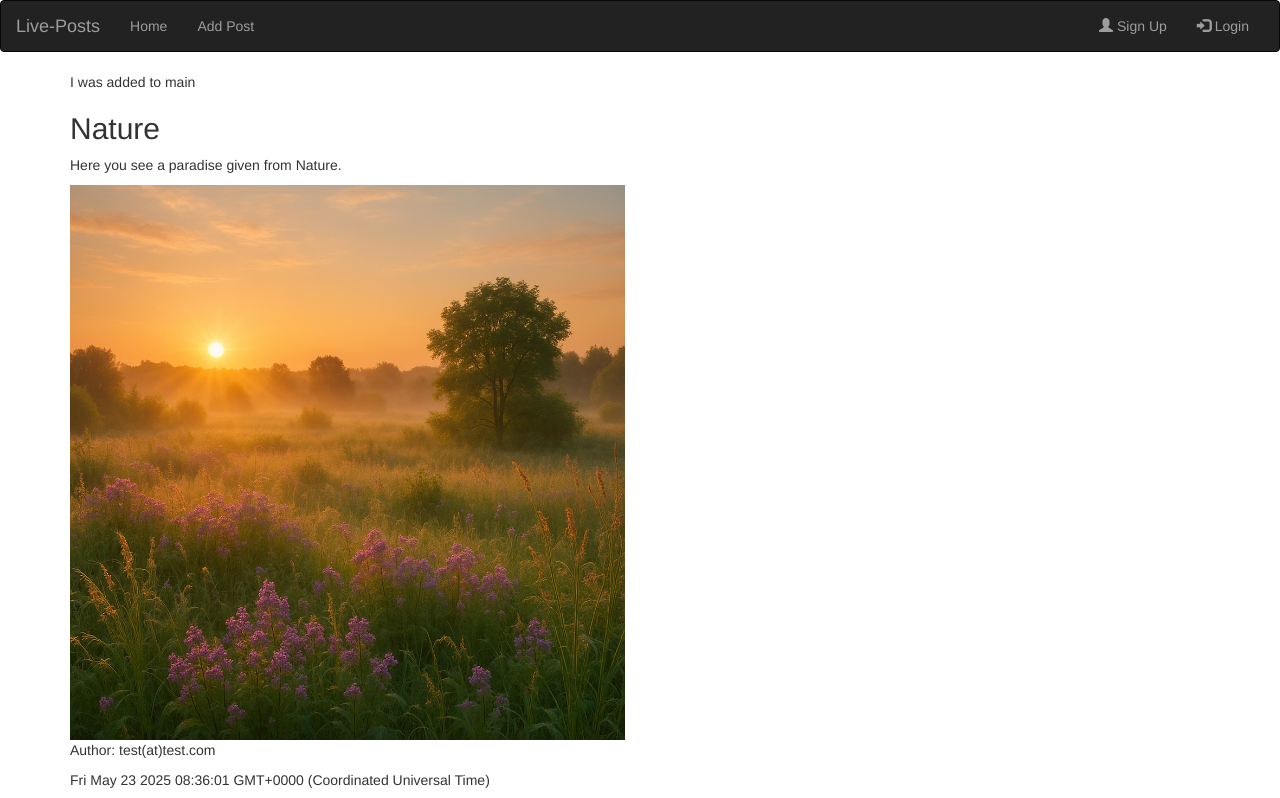
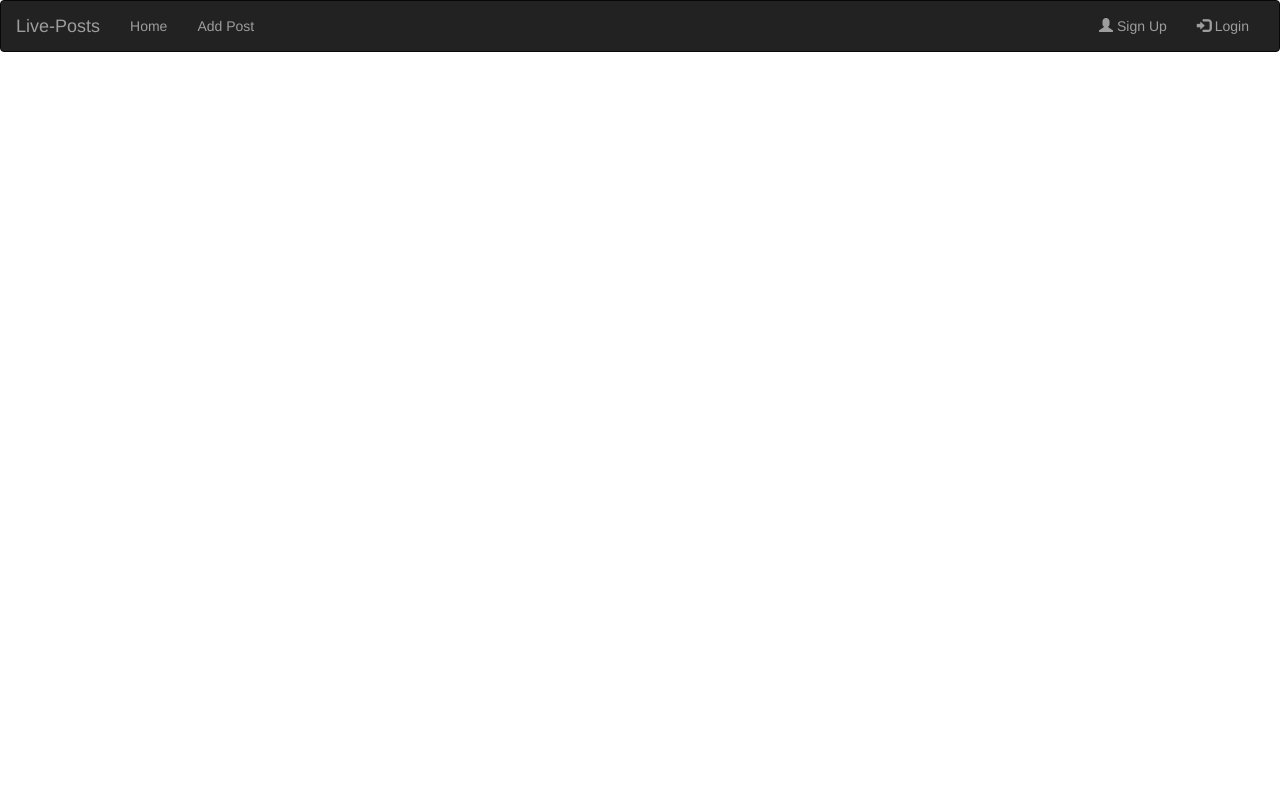
Before and after one commit to Michelle-bit-web/gallery-live-post, an Angular app: page / in a window 1280 px wide. Shown: the top 798 px of the page. Built offline with nearby package versions, Linux system fonts and the light colour scheme.

Commit message:
routes generated for different contents

```diff
--- a/src/app/app.component.html
+++ b/src/app/app.component.html
@@ -2,8 +2,7 @@
 <div class="container">
     <div class="row">
         <div class="col-sm-6">
-            <app-post-list></app-post-list>
+            <router-outlet />
         </div>
     </div>
 </div>
-<router-outlet />
--- a/src/app/app.routes.ts
+++ b/src/app/app.routes.ts
@@ -1,3 +1,10 @@
 import { Routes } from '@angular/router';
+import { PostListComponent } from './post-list/post-list.component';
+import { AuthComponent } from './auth/auth.component';
+import { PostEditComponent } from './post-edit/post-edit.component';
 
-export const routes: Routes = [];
+export const routes: Routes = [
+    {path: 'post-list', component: PostListComponent},
+    {path: 'auth', component: AuthComponent},
+    {path: 'post-add', component: PostEditComponent},
+];
```
